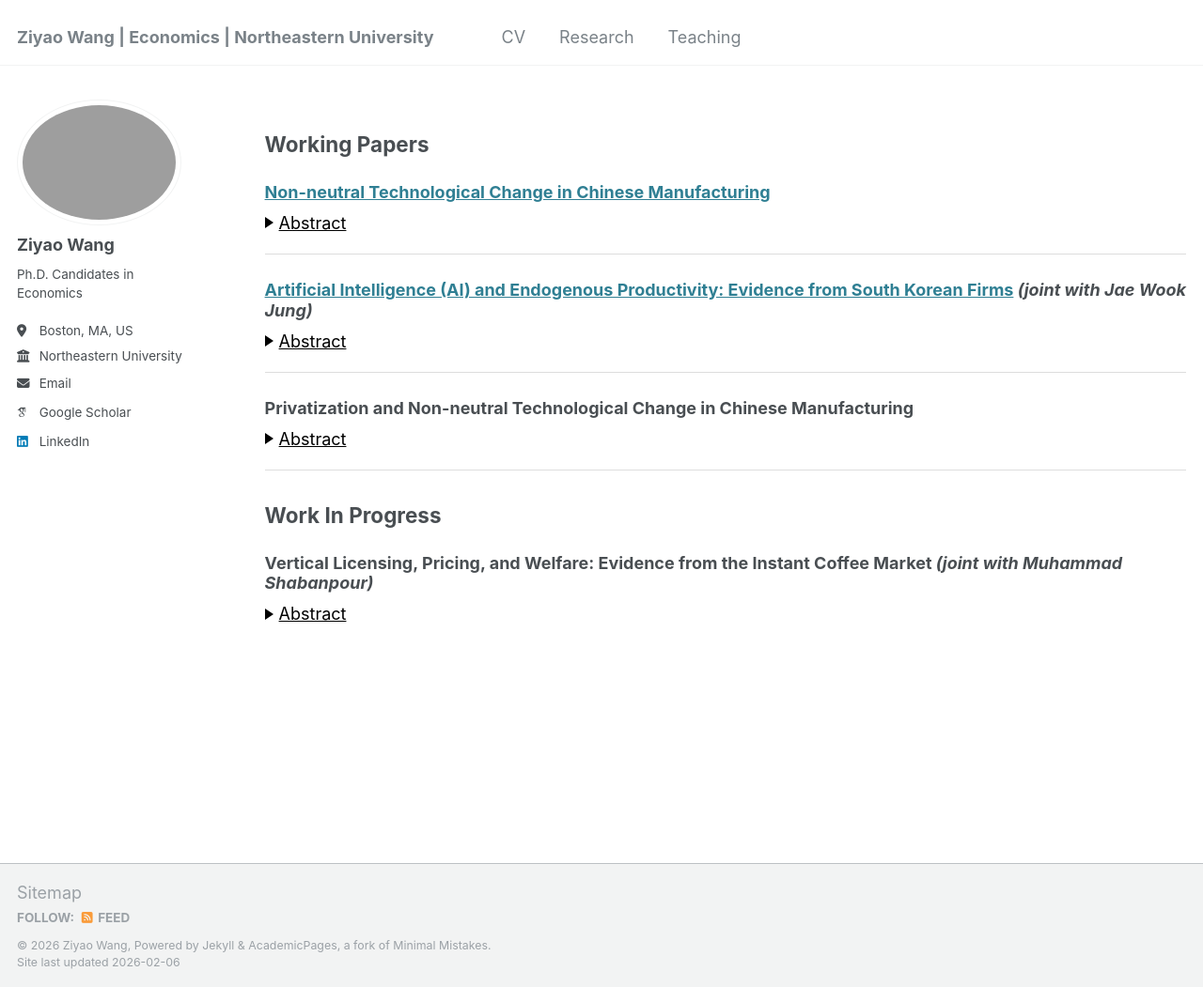
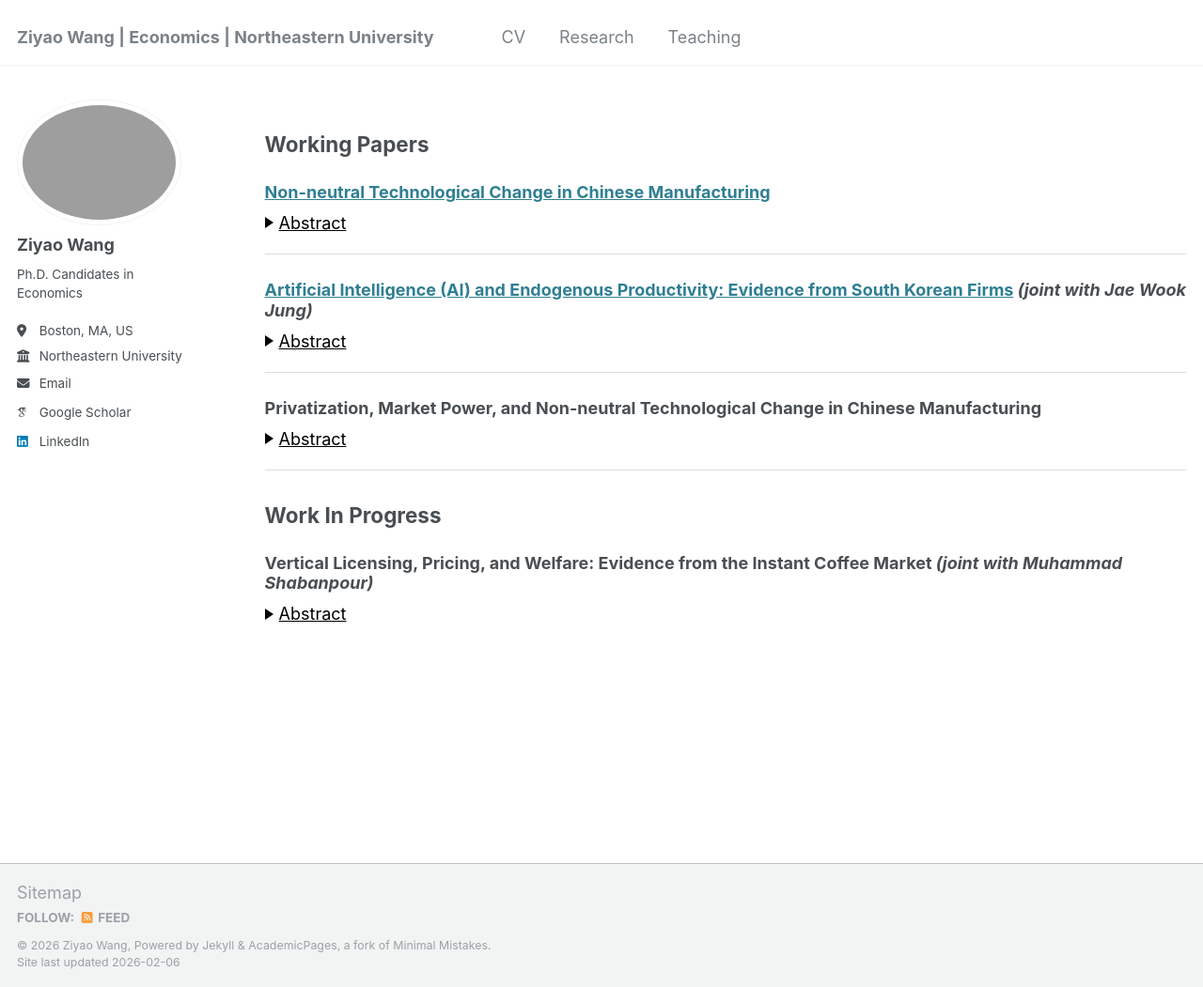
Before and after one commit to ziyaowangecon/ziyaowangecon.github.io, a Jekyll site: the page built from _pages/research.md, in a window 1280 px wide and 1051 px high. Shown: the whole window at 94% size. Built offline with Jekyll 4.4.1, drawn with Linux system fonts in a browser that asks for light colours; some web fonts are replaced.

Commit message:
Update research.md

```diff
--- a/_pages/research.md
+++ b/_pages/research.md
@@ -96,7 +96,7 @@ This paper studies how artificial intelligence (AI) adoption affects firm-level
 
 <span class="underline"></span>
 
-### Privatization and Non-neutral Technological Change in Chinese Manufacturing
+### Privatization, Market Power, and Non-neutral Technological Change in Chinese Manufacturing
 <details>
   <summary class="toggle-summary">Abstract</summary>
   <div class="abstract">
```
